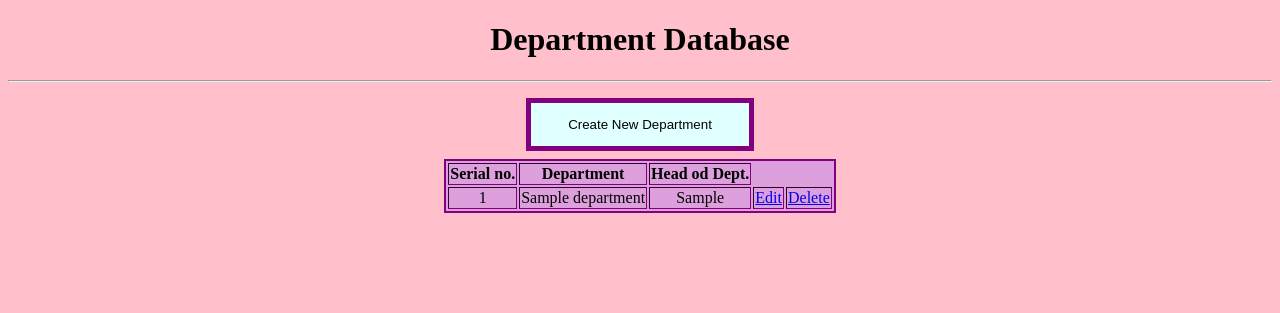
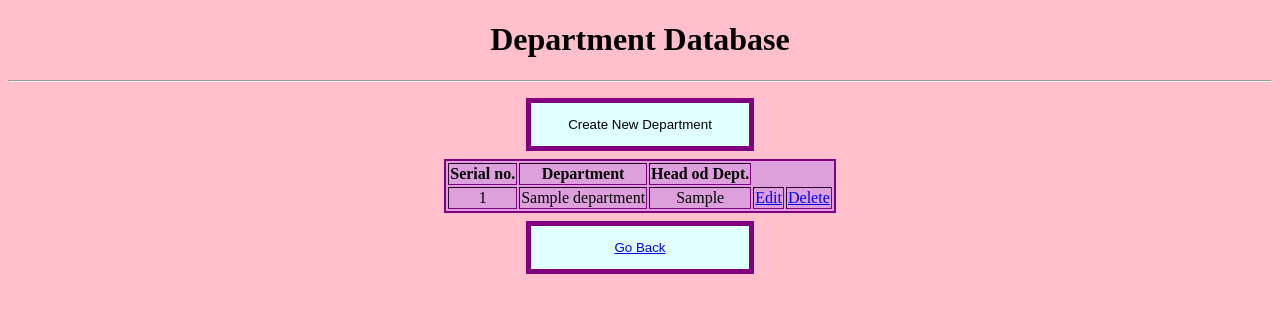
Before and after one commit to Ragavi-27/Database-website, a Django app: page /Department in a window 1280 px wide. Shown: the top 313 px of the page. Run offline with Django 3.2, Linux system fonts and the light colour scheme; tables that the repository leaves empty hold one stand-in row (values such as "Sample post"); parts of the project's set-up code (start-up, migrations or seed data) failed here and were passed over.

Commit message:
dept.html

```diff
--- a/template/dept.html
+++ b/template/dept.html
@@ -44,6 +44,6 @@
                 </tr>
                 {% endfor %}
             </table>
-
+            <button class="button"><a href="{% url 'showemp' %}">Go Back</a></button>
     </center>
 </body>
```
